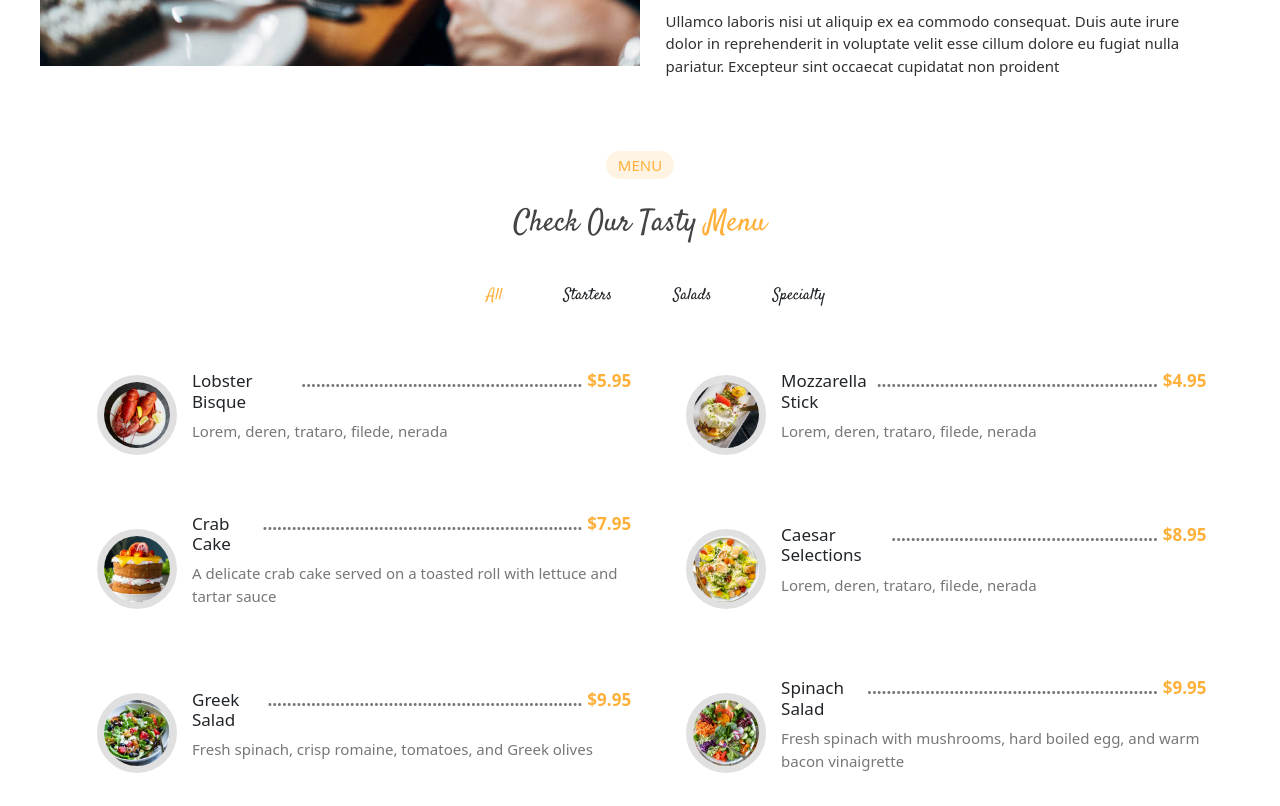
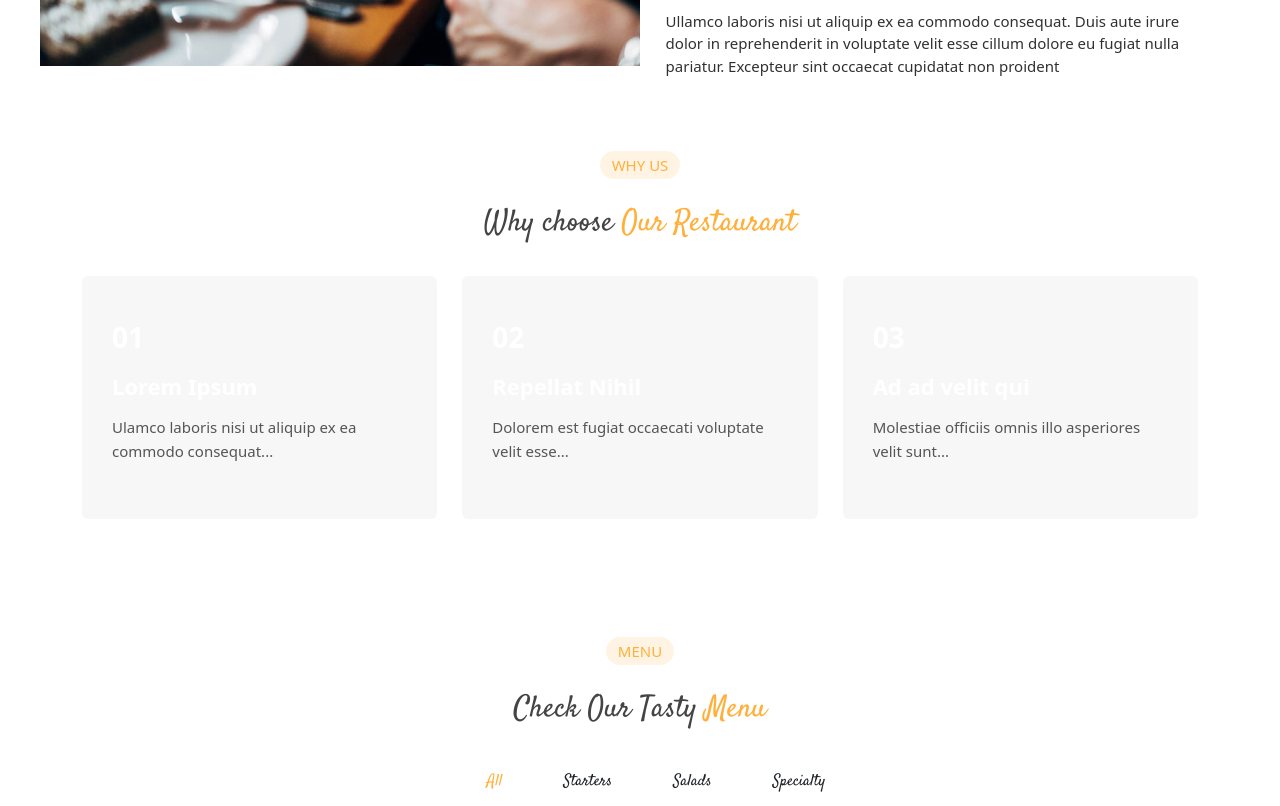
Before and after one commit to ImyMek1/Imane_MaftahElKheir_Final_Projeft_HTML_CSS, a website: page index.html in a window 1280 px wide. Shown: the part 1211-2017 px from the top of the page. Drawn offline with nearby package versions, Linux system fonts and the light colour scheme.

Commit message:
whySection

```diff
--- a/index.html
+++ b/index.html
@@ -123,7 +123,6 @@
 
     <script src="node_modules/bootstrap/dist/js/bootstrap.bundle.min.js"></script>
 
-
     <!-- about section -->
     <section class="about-section" id="about">
         <!-- box -->
@@ -172,6 +171,43 @@
             </div>
         </div>
     </section>
+
+    <!-- why_section -->
+     <section id="why-us" class="why-us">
+    <div class="container">
+
+        <div class="section-title">
+            <h2>WHY US</h2><br><br>
+            <p>Why choose <span>Our Restaurant</span></p>
+        </div>
+
+        <div class="why-us-cards">
+
+            <!-- Card 1 -->
+            <div class="card">
+                <span>01</span>
+                <h4>Lorem Ipsum</h4>
+                <p>Ulamco laboris nisi ut aliquip ex ea commodo consequat...</p>
+            </div>
+
+            <!-- Card 2 -->
+            <div class="card">
+                <span>02</span>
+                <h4>Repellat Nihil</h4>
+                <p>Dolorem est fugiat occaecati voluptate velit esse...</p>
+            </div>
+
+            <!-- Card 3 -->
+            <div class="card">
+                <span>03</span>
+                <h4>Ad ad velit qui</h4>
+                <p>Molestiae officiis omnis illo asperiores velit sunt...</p>
+            </div>
+
+        </div>
+
+    </div>
+</section>
 
     <!-- MenuSection -->
     <section id="menu" class="menu section-bg">
--- a/src/sass/_allModules.scss
+++ b/src/sass/_allModules.scss
@@ -1,5 +1,6 @@
 @import './modules/navbar';
 @import './modules/herosection';
+@import './modules/whysection';
 @import './modules/aboutsection';
 @import './modules/menusection';
 @import './modules/eventsection';
--- /dev/null
+++ b/src/sass/modules/_whysection.scss
@@ -0,0 +1,84 @@
+.why-us {
+    padding: 60px 0;
+
+    .section-title {
+        text-align: center;
+        margin-bottom: 30px;
+
+        h2 {
+            color: #ffb03b;
+            font-size: 15px;
+            border-radius: 25px;
+            background-color: #ffb13b23;
+            display: inline;
+            padding: 4px 12px;
+        }
+
+        p {
+            font-size: 30px;
+            color: #444;
+            font-family: 'Satisfy', sans-serif;
+
+            span {
+                color: #ffb03b;
+            }
+        }
+    }
+
+    .why-us-cards {
+        display: grid;
+        grid-template-columns: repeat(3, 1fr);
+        gap: 25px;
+    }
+
+    .card {
+        padding: 40px 30px;
+        border: none;
+        background-color: rgba(220, 220, 220, 0.242);
+
+        &:hover {
+            background-color: #ffb03b;
+        }
+
+        span {
+            display: block;
+            font-size: 28px;
+            font-weight: 700;
+            color: #ffb03b;
+            margin-bottom: 15px;
+        }
+
+        h4 {
+            font-size: 22px;
+            font-weight: 600;
+            margin-bottom: 15px;
+
+        }
+
+        p {
+            font-size: 15px;
+            color: #555;
+            line-height: 1.6;
+        }
+
+        span,
+        h4,
+        p:hover {
+            color: #fff;
+        }
+
+    }
+
+    /* Responsive */
+    @media (max-width: 991px) {
+        .why-us-cards {
+            grid-template-columns: repeat(2, 1fr);
+        }
+    }
+
+    @media (max-width: 767px) {
+        .why-us-cards {
+            grid-template-columns: 1fr;
+        }
+    }
+}
```
Also changed, not shown: Public/css/app.css, 1 other file.
